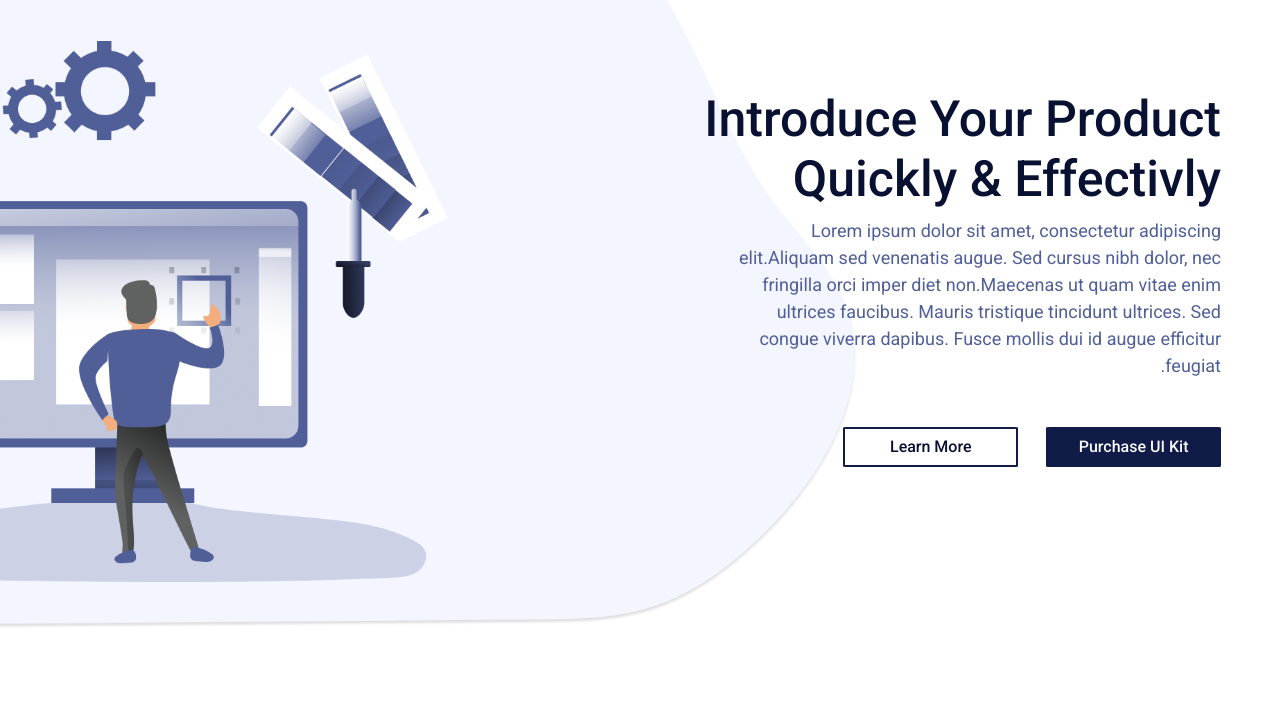
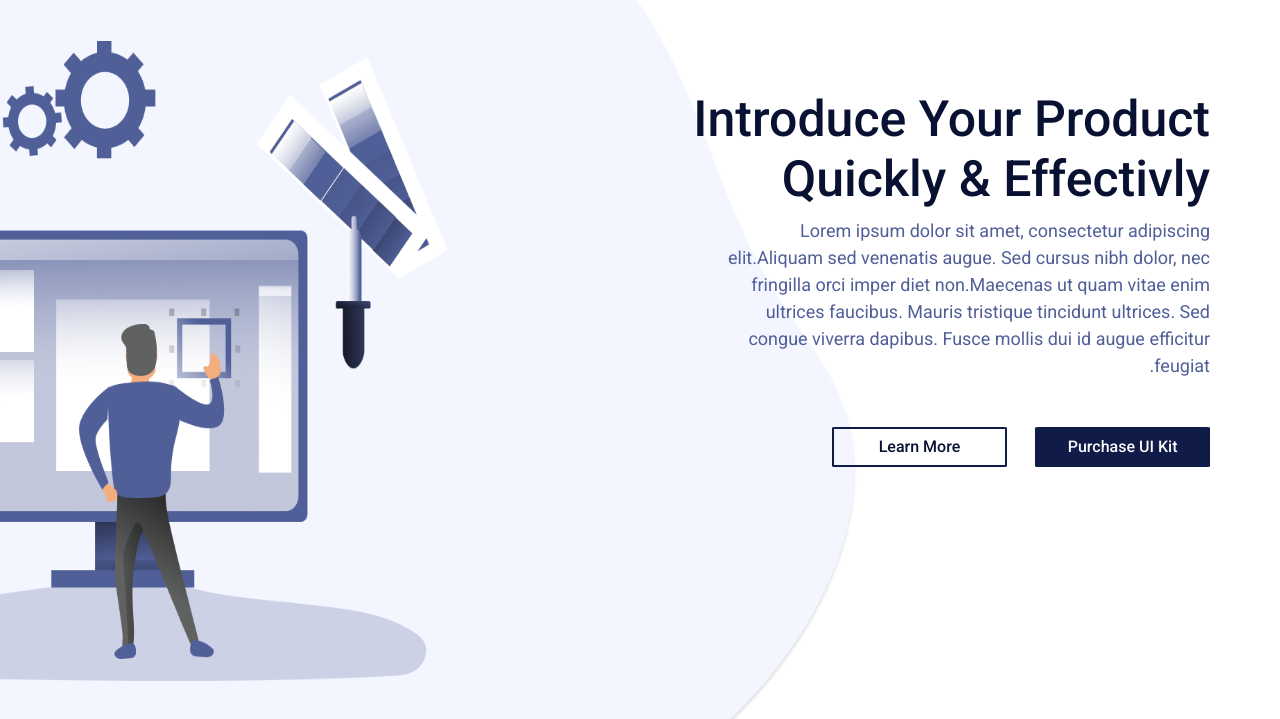
Before and after one commit to nadaagomaa/landing_page, a plain HTML site: page index-ar.html in a window 1280 px wide. Shown: the part 81-800 px from the top of the page. Drawn offline with nearby package versions, Linux system fonts and the light colour scheme.

Commit message:
modify html and scss files

```diff
--- a/assets/sass/helpers/_mixens.scss
+++ b/assets/sass/helpers/_mixens.scss
@@ -1,14 +1,8 @@
-
-@mixin bg{
-    background-image: url('/assets/imgs/Path.png');
-    background-position: top right;
-    background-repeat: no-repeat;
-    background-size: 67% 100%;
+@mixin reverse {
     [dir="rtl"] & {
-        transform: scaleX(-1);
+      transform: scaleX(-1);
     }
-
-}
+  }
     @mixin btn-hover{
         &:hover {
             background-color: $btn-hover-color;
--- a/assets/sass/main.scss
+++ b/assets/sass/main.scss
@@ -3,9 +3,6 @@
 @import "../sass/helpers/mixens";
 body{
    font-family:  sans-serif;
-   .overflow-hidden{
-    overflow: hidden;
-   }
 }
 ul{
     padding-inline-start: 0px;
@@ -127,25 +124,40 @@ header{
         }
     }
 }
+.bg{
+    position: absolute;
+    inset-inline-end: 0px;
+    top: 0px;
+    z-index: -1;
+    width: 67%;
+    @media (min-width:992px) {
+        height: 110vh;
+    }
+    @media (min-width:576px) and (max-width:991.98px) {
+        height: 85vh;
+
+    }
+    @media (max-width:575.98px) {
+        height: 0;
+    }
+    @include reverse;
+}
 .banner{
-    @media (min-width: 992px)  {
-           @include bg;
-    }
-    margin-top: -150px;
-    padding-top: 150px;
-    display: flex;
     .banner-img-div {
-        @media (max-width: 991.98px) {
-            @include bg;
-            margin-top: -150px;
-            padding-top: 150px;
-        }
         .banner-img {
-            width: 50%;
+            height: auto;
             @media (min-width: 992px) {
                 width: 70%;
-                height: auto;
+               height: 80vh;
             }
+            @media (min-width:576px) and (max-width:991.98px) {
+                width: 50%;
+                height: 60vh;
+            }
+            @media (max-width:575.98px) {
+                width: 50%;
+            }
+            @include reverse;
         }
     }
     .banner-text{
@@ -166,10 +178,6 @@ header{
         }
         @media (min-width: 992px){
             margin-inline-start: auto;
-            [dir="rtl"] & {
-                margin-inline-end: auto;
-                transform: scaleX(-1);
-            }
         }
         @media (max-width: 575.98px){
             padding-inline: .75rem;
--- a/index-ar.html
+++ b/index-ar.html
@@ -4,11 +4,11 @@
     <meta charset="UTF-8">
     <meta name="viewport" content="width=device-width, initial-scale=1.0">
     <title>Landing Page</title>
+    <link rel="stylesheet" href="https://cdn.jsdelivr.net/npm/bootstrap@5.3.3/dist/css/bootstrap.rtl.min.css" integrity="sha384-dpuaG1suU0eT09tx5plTaGMLBsfDLzUCCUXOY2j/LSvXYuG6Bqs43ALlhIqAJVRb" crossorigin="anonymous">
     <link rel="stylesheet" href="https://cdnjs.cloudflare.com/ajax/libs/font-awesome/4.7.0/css/font-awesome.min.css">
-   <link href="assets/sass/main.css" rel="stylesheet">
-   <link rel="stylesheet" href="https://cdn.jsdelivr.net/npm/bootstrap@5.3.3/dist/css/bootstrap.rtl.min.css" integrity="sha384-dpuaG1suU0eT09tx5plTaGMLBsfDLzUCCUXOY2j/LSvXYuG6Bqs43ALlhIqAJVRb" crossorigin="anonymous">
+    <link href="assets/sass/main.css" rel="stylesheet">
 </head>
-<body>
+<body class="overflow-hidden">
     <header class=" container-lg d-flex justify-content-between align-items-center pt-3 ps-lg-0">
         <nav class="navbar navbar-expand-lg text-md-start">
               <button class="navbar-toggler border-0 shadow-none" type="button" data-bs-toggle="navbar-collapse" data-bs-target="#navbarSupportedContent" aria-controls="navbarSupportedContent" aria-expanded="false" aria-label="Toggle navigation">
@@ -38,13 +38,14 @@
         </span>
         <button class="btn btn-dark text-light  text-end "type="button" >Buy Now</button>
     </header>
-    <div class=" banner  flex-column flex-lg-row justify-content-lg-between  ">
-        <div class=" col-lg-6 banner-text order-2  mt-lg-5 ps-xl-4  text-lg-start text-center ">
+    <img src="assets/imgs/Path.png" class="bg img-fluid" alt="background">
+    <div class=" banner d-flex flex-column flex-lg-row justify-content-lg-between  ">
+        <div class=" col-lg-6 banner-text order-2 order-lg-1 mt-lg-5 pe-xl-4  text-lg-start text-center ">
                 <h1  class="pe-xl-2">
                     Introduce Your Product
                     Quickly & Effectivly
                 </h1>
-                <p class="pe-lg-5 ">
+                <p class="pe-lg-5  ">
                     Lorem ipsum dolor sit amet, consectetur adipiscing elit.Aliquam
                     sed venenatis augue. Sed cursus nibh dolor, nec fringilla orci imper
                     diet non.Maecenas ut quam vitae enim ultrices faucibus.
@@ -57,7 +58,7 @@
                     <button  class="btn  btn-outline-dark "type="button">Learn More</button>
                 </div>
         </div>
-            <div class=" col-lg-6 order-1  banner-img-div d-flex justify-content-start">
+            <div class=" col-lg-6 order-1 order-lg-2 banner-img-div d-flex justify-content-end">
                 <img src="assets/imgs/Group.png" class="img-fluid mb-5 banner-img " alt="banner image">
             </div>
     </div>
@@ -67,7 +68,6 @@
                 <h2  class=" mt-3">
                     Light, Fast & Powerful
                 </h2>
-
                 <p class=" pb-lg-5 ">
                     Lorem ipsum dolor sit amet, consectetur adipiscing elit.
                     Aliquam sed venenatis augue. Sed cursus nibh dolor, nec fringilla
```
Also changed, not shown: index.html (+3 -2 lines), assets/sass/main.css, 1 other file.
